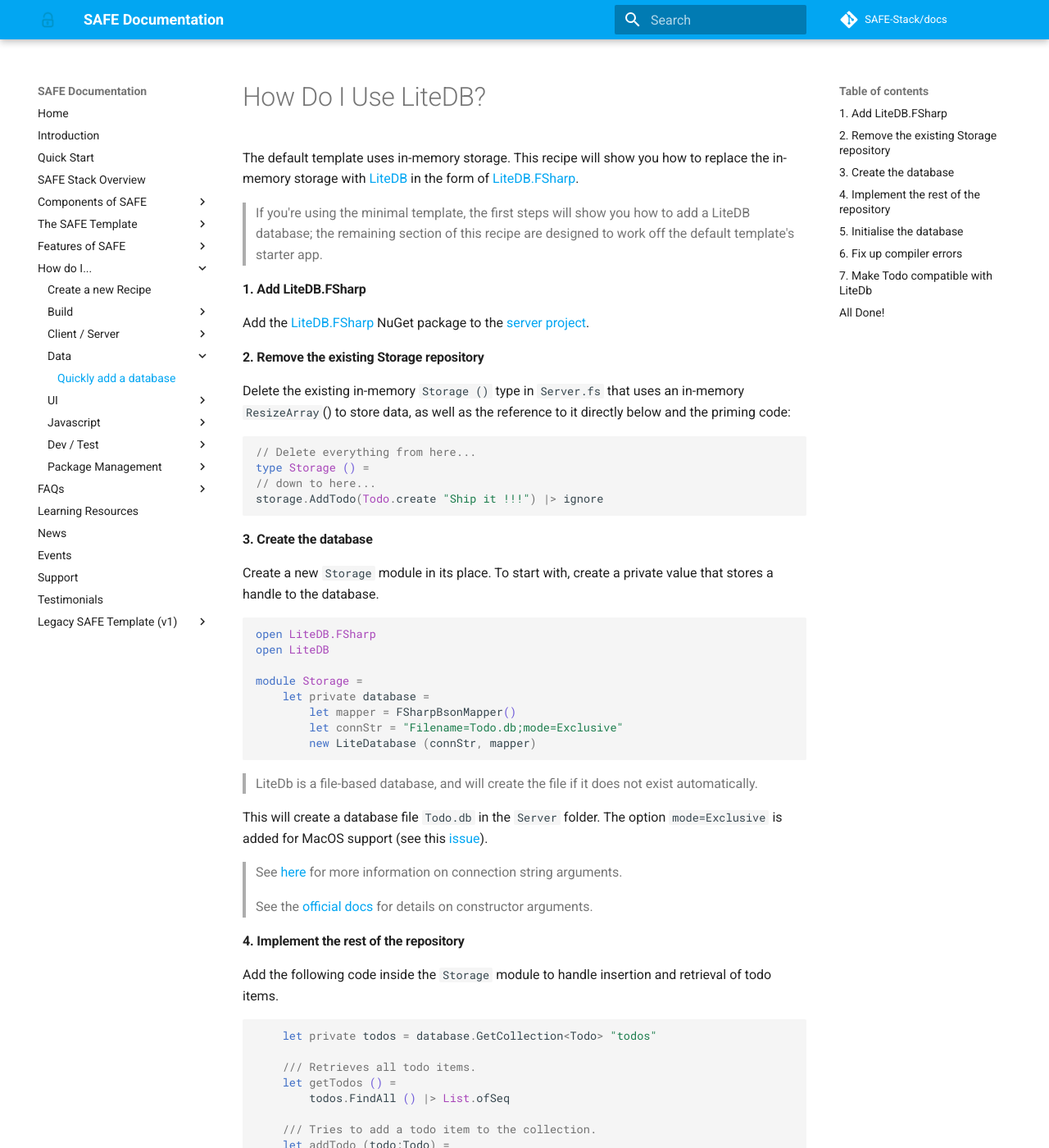
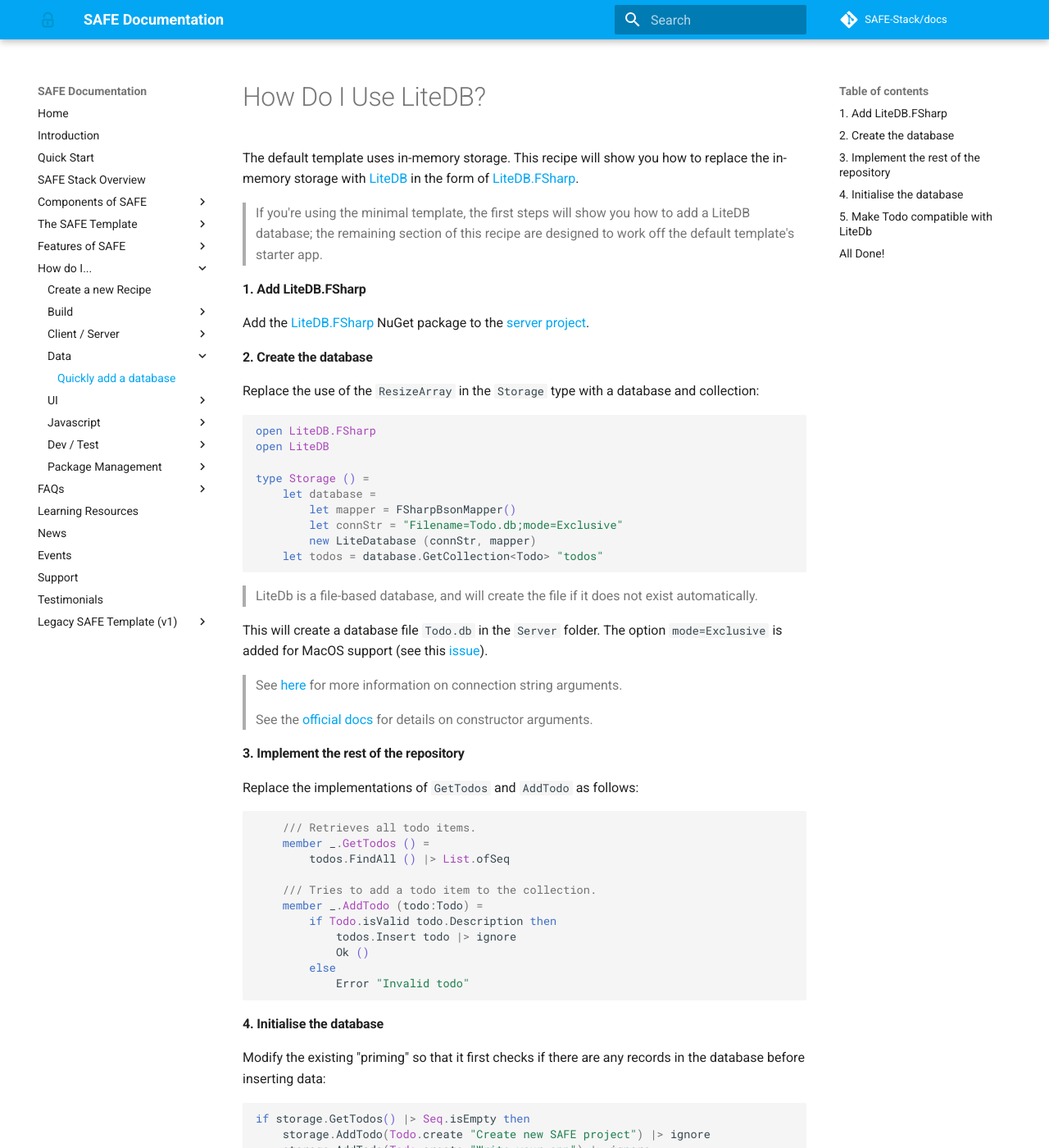
Before and after one commit to SAFE-Stack/docs, an MkDocs documentation site: the page built from docs/recipes/storage/use-litedb.md, in a window 1280 px wide and 1400 px high. Shown: the whole window at 82% size. Built offline with MkDocs 1.6.1 and Material for MkDocs 9.7.7, drawn with Linux system fonts in a browser that asks for light colours; comment, search, counter and statistics services are not loaded; some of the changed text lies outside the part shown.

Commit message:
Simplify further.

````diff
--- a/docs/recipes/storage/use-litedb.md
+++ b/docs/recipes/storage/use-litedb.md
@@ -6,28 +6,19 @@
 #### 1. Add LiteDB.FSharp
 Add the [LiteDB.FSharp](https://www.nuget.org/packages/LiteDB.FSharp/) NuGet package to the [server project](./../package-management/add-nuget-package-to-server.md).
 
-#### 2. Remove the existing Storage repository
-Delete the existing in-memory `Storage ()` type in `Server.fs` that uses an in-memory `ResizeArray`() to store data, as well as the reference to it directly below and the priming code:
-
-```fsharp
-// Delete everything from here...
-type Storage () =
-// down to here...
-storage.AddTodo(Todo.create "Ship it !!!") |> ignore
-```
-
-#### 3. Create the database
-Create a new `Storage` module in its place. To start with, create a private value that stores a handle to the database.
+#### 2. Create the database
+Replace the use of the `ResizeArray` in the `Storage` type with a database and collection:
 
 ```fsharp
 open LiteDB.FSharp
 open LiteDB
 
-module Storage =
-    let private database =
+type Storage () =
+    let database =
         let mapper = FSharpBsonMapper()
         let connStr = "Filename=Todo.db;mode=Exclusive"
         new LiteDatabase (connStr, mapper)
+    let todos = database.GetCollection<Todo> "todos"
 ```
 
 > LiteDb is a file-based database, and will create the file if it does not exist automatically.
@@ -38,48 +29,34 @@
 
 > See the [official docs](https://www.litedb.org/docs) for details on constructor arguments.
 
-#### 4. Implement the rest of the repository
-Add the following code inside the `Storage` module to handle insertion and retrieval of todo items.
+#### 3. Implement the rest of the repository
+Replace the implementations of `GetTodos` and `AddTodo` as follows:
 
 ```fsharp
-    let private todos = database.GetCollection<Todo> "todos"
-
     /// Retrieves all todo items.
-    let getTodos () =
+    member _.GetTodos () =
         todos.FindAll () |> List.ofSeq
 
     /// Tries to add a todo item to the collection.
-    let addTodo (todo:Todo) =
+    member _.AddTodo (todo:Todo) =
         if Todo.isValid todo.Description then
             todos.Insert todo |> ignore
             Ok ()
         else
             Error "Invalid todo"
-
-    /// Primes the todo collection with some starting data, if required.
-    let initialise () =
-        if not (database.CollectionExists todos.Name) then
-            addTodo (Todo.create "Create new SAFE project") |> ignore
-            addTodo (Todo.create "Write your app") |> ignore
-            addTodo (Todo.create "Ship it !!!") |> ignore
 ```
 
-#### 5. Initialise the database
-Underneath the `Storage` module, make sure you call the `initialise` function to prime the database with default data.
+#### 4. Initialise the database
+Modify the existing "priming" so that it first checks if there are any records in the database before inserting data:
 
 ```fsharp
-Storage.initialise ()
+if storage.GetTodos() |> Seq.isEmpty then
+    storage.AddTodo(Todo.create "Create new SAFE project") |> ignore
+    storage.AddTodo(Todo.create "Write your app") |> ignore
+    storage.AddTodo(Todo.create "Ship it !!!") |> ignore
 ```
 
-#### 6. Fix up compiler errors
-Inside the `todosApi`, correct any references to the storage repository functions, e.g.
-
-```fsharp
-getTodos = fun () -> async { return storage.GetTodos() } // before
-getTodos = fun () -> async { return Storage.getTodos() } // after
-```
-
-#### 7. Make Todo compatible with LiteDb
+#### 5. Make Todo compatible with LiteDb
 Add the [CLIMutable](https://github.com/MicrosoftDocs/visualfsharpdocs/blob/master/docs/conceptual/core.climutableattribute-class-%5Bfsharp%5D.md) attribute to the `Todo` record in `Shared.fs`
 
 ```fsharp
````
